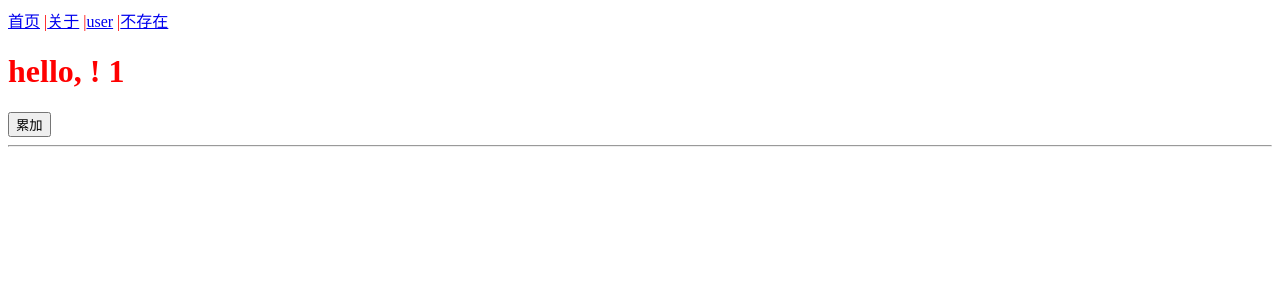
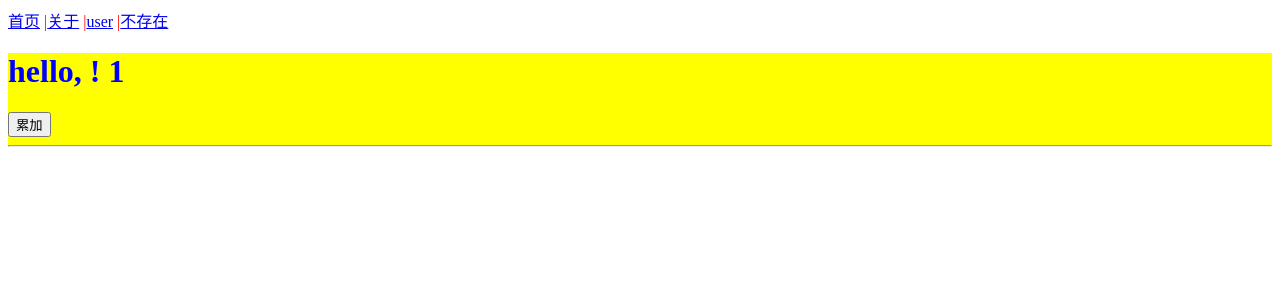
Before and after one commit to marklin2012/react-ssr, a React app: page / in a window 1280 px wide. Shown: the top 300 px of the page. Built offline with nearby package versions, Linux system fonts and the light colour scheme; the HTML template or start-up script is replaced by a standard one.

Commit message:
feat: css 细节处理

```diff
--- /dev/null
+++ b/src/container/About.css
@@ -0,0 +1,4 @@
+
+.title {
+  color: red;
+}
--- a/src/container/About.js
+++ b/src/container/About.js
@@ -1,8 +1,9 @@
 import React from 'react'
+import styles from './About.css'
 
 function About(props) {
   return <div>
-    <h1>登陆页面</h1>
+    <h1 className={styles.title}>登陆页面</h1>
   </div>
 }
 
--- /dev/null
+++ b/src/container/index.css
@@ -0,0 +1,7 @@
+.title {
+  color: blue;
+}
+
+.container {
+  background: yellow;
+}
--- a/src/container/index.js
+++ b/src/container/index.js
@@ -1,18 +1,24 @@
 import React, { useState, useEffect } from 'react'
 import { connect } from 'react-redux'
 import { getIndexList } from '../store/index'
+import styles from './index.css'
+
+// console.log('css', styles._getCss())
 
 function Index(props) {
   const [count, setCount] = useState(1)
   useEffect(() => {
+    if (props.staticContext) {
+      props.staticContext.css.push(styles._getCss())
+    }
     // 一步数据首页显示
     if (props.list.length) {
       // 客户端获取
       props.getIndexList()
     }
   }, [])
-  return <div>
-    <h1>hello, {props.title}! {count}</h1>
+  return <div className={styles.container}>
+    <h1 className={styles.title}>hello, {props.title}! {count}</h1>
     <button onClick={() => setCount(count + 1)}>累加</button>
     <hr />
     <ul>
--- a/webpack.client.js
+++ b/webpack.client.js
@@ -30,7 +30,12 @@ module.exports = {
       },
       {
         test: /.\.css/,
-        use: ['style-loader', 'css-loader'],
+        use: ['style-loader', {
+          loader: 'css-loader',
+          options: {
+            modules: true
+          }
+        }],
       },
 
     ]
```
Also changed, not shown: webpack.server.js (+6 -1 lines), 1 other file (tests, documents, lock files or other folders).
